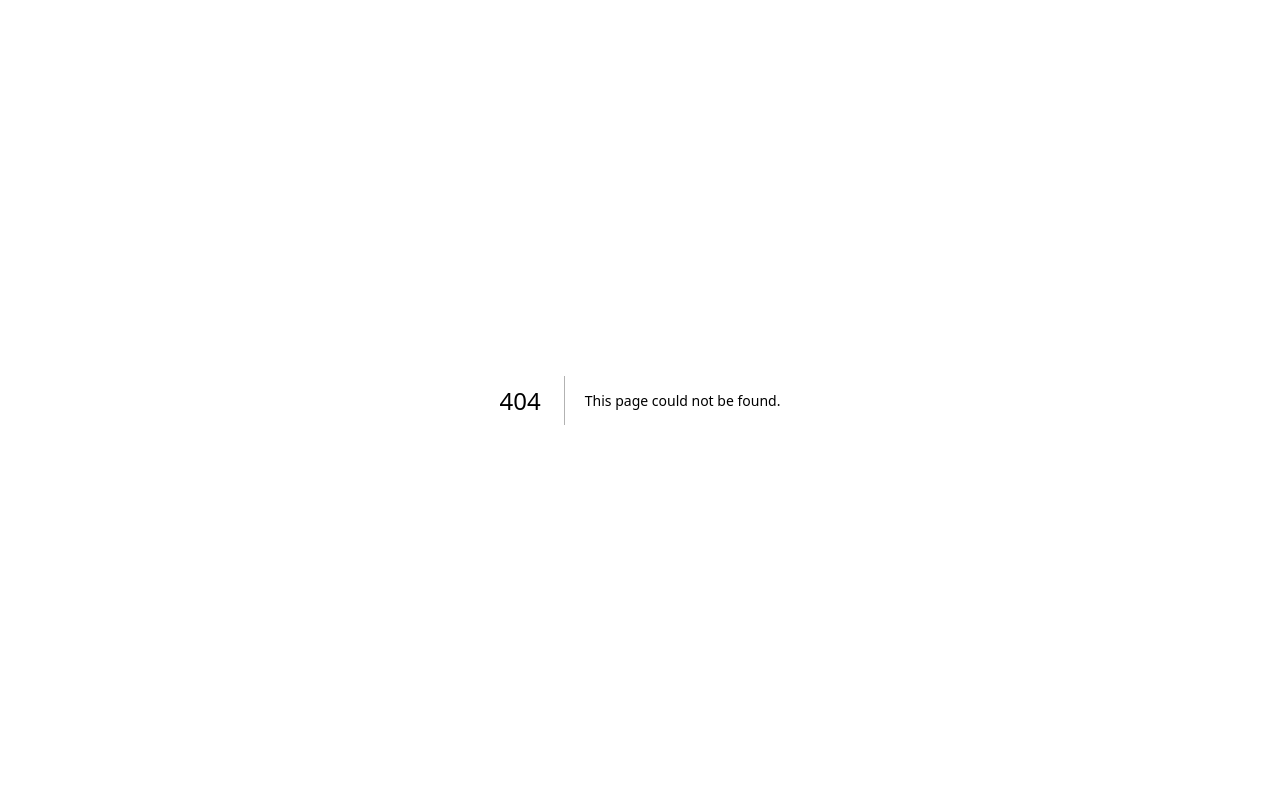
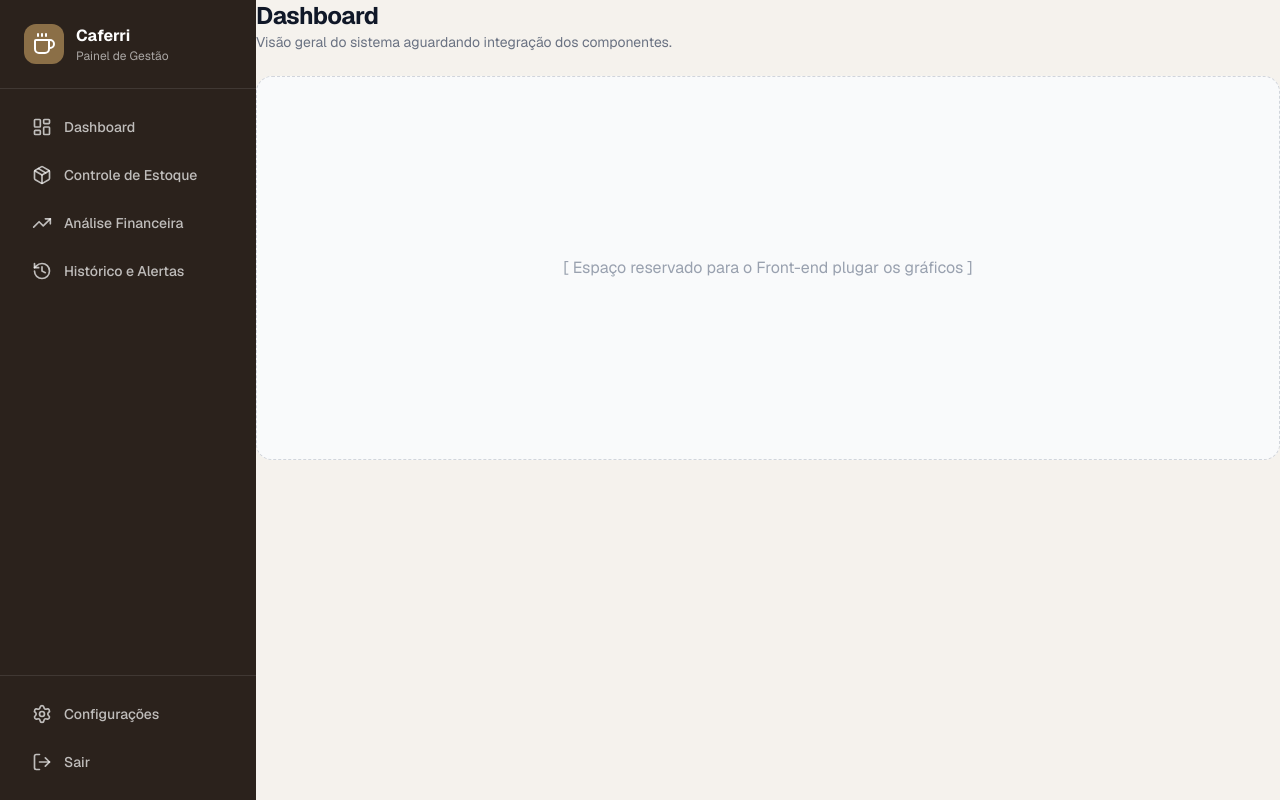
Before and after one commit to luigiferrim/stock_finance_management_system, a Next.js app: page /dashboard/dashboard in a window 1280 px wide. Before the commit this address had no page. Built offline with nearby package versions, Linux system fonts and the light colour scheme.

Commit message:
feat: cria rotas placeholder para navegação do layout base

```diff
--- /dev/null
+++ b/app/dashboard/configurações/page.tsx
@@ -0,0 +1,14 @@
+export default function ConfiguracoesPage() {
+  return (
+    <div className="space-y-6">
+      <div>
+        <h1 className="text-2xl font-bold tracking-tight text-gray-900">Configurações</h1>
+        <p className="text-sm text-gray-500">Ajustes da conta e preferências do sistema.</p>
+      </div>
+
+      <div className="h-96 rounded-xl border border-dashed border-gray-300 flex items-center justify-center bg-gray-50">
+        <span className="text-gray-400">[ Espaço reservado para o formulário de Configurações ]</span>
+      </div>
+    </div>
+  )
+}
--- /dev/null
+++ b/app/dashboard/dashboard/page.tsx
@@ -0,0 +1,14 @@
+export default function DashboardPage() {
+  return (
+    <div className="space-y-6">
+      <div>
+        <h1 className="text-2xl font-bold tracking-tight text-gray-900">Dashboard</h1>
+        <p className="text-sm text-gray-500">Visão geral do sistema aguardando integração dos componentes.</p>
+      </div>
+
+      <div className="h-96 rounded-xl border border-dashed border-gray-300 flex items-center justify-center bg-gray-50">
+        <span className="text-gray-400">[ Espaço reservado para o Front-end plugar os gráficos ]</span>
+      </div>
+    </div>
+  )
+}
--- /dev/null
+++ b/app/dashboard/estoque/page.tsx
@@ -0,0 +1,14 @@
+export default function EstoquePage() {
+  return (
+    <div className="space-y-6">
+      <div>
+        <h1 className="text-2xl font-bold tracking-tight text-gray-900">Controle de Estoque</h1>
+        <p className="text-sm text-gray-500">Gestão de lotes aguardando integração com a API.</p>
+      </div>
+
+      <div className="h-96 rounded-xl border border-dashed border-gray-300 flex items-center justify-center bg-gray-50">
+        <span className="text-gray-400">[ Espaço reservado para a Tabela de Lotes ]</span>
+      </div>
+    </div>
+  )
+}
--- /dev/null
+++ b/app/dashboard/financeiro/page.tsx
@@ -0,0 +1,14 @@
+export default function FinanceiroPage() {
+  return (
+    <div className="space-y-6">
+      <div>
+        <h1 className="text-2xl font-bold tracking-tight text-gray-900">Análise Financeira</h1>
+        <p className="text-sm text-gray-500">Módulo financeiro em construção.</p>
+      </div>
+
+      <div className="h-96 rounded-xl border border-dashed border-gray-300 flex items-center justify-center bg-gray-50">
+        <span className="text-gray-400">[ Espaço reservado para os Indicadores Financeiros ]</span>
+      </div>
+    </div>
+  )
+}
--- /dev/null
+++ b/app/dashboard/historico/page.tsx
@@ -0,0 +1,14 @@
+export default function HistoricoPage() {
+  return (
+    <div className="space-y-6">
+      <div>
+        <h1 className="text-2xl font-bold tracking-tight text-gray-900">Histórico e Alertas</h1>
+        <p className="text-sm text-gray-500">Logs do sistema e rastreabilidade.</p>
+      </div>
+
+      <div className="h-96 rounded-xl border border-dashed border-gray-300 flex items-center justify-center bg-gray-50">
+        <span className="text-gray-400">[ Espaço reservado para a Timeline de Histórico ]</span>
+      </div>
+    </div>
+  )
+}
```
